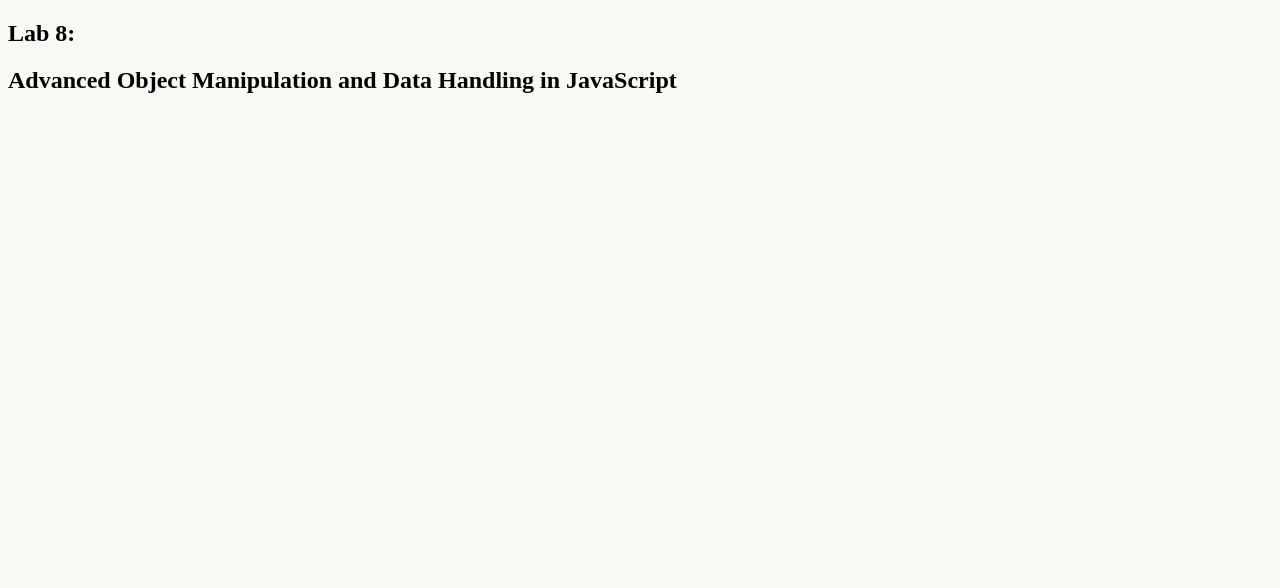
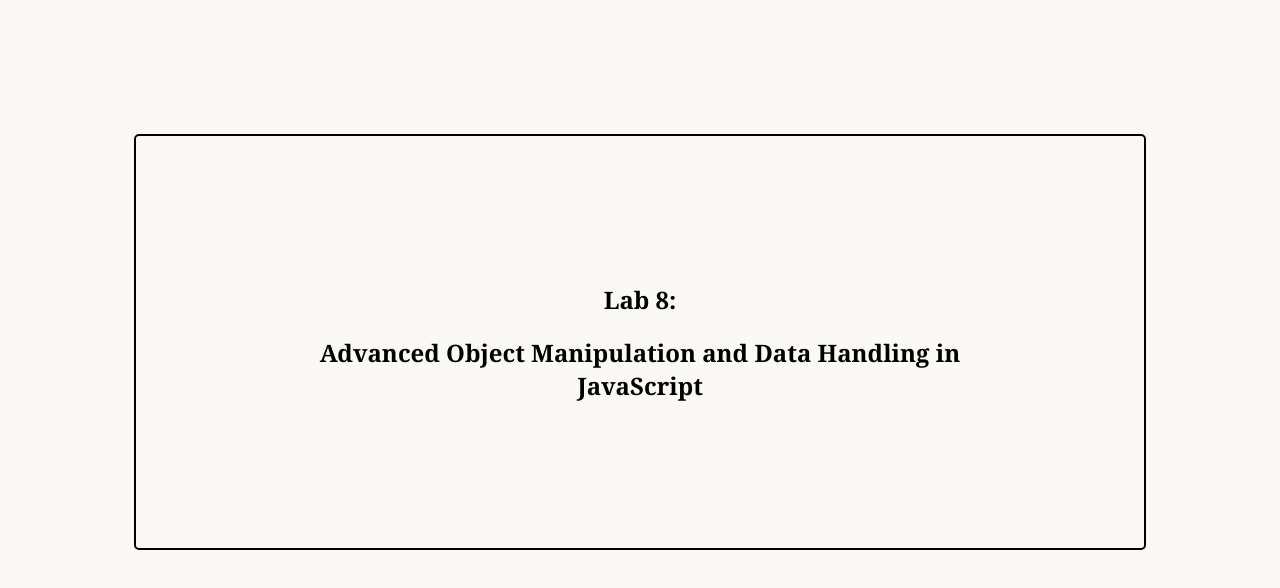
Before and after one commit to kn-mn/javascript-lab-8, a plain HTML site: page index.html in a window 1280 px wide. Drawn offline with Linux system fonts and the light colour scheme.

Commit message:
added part 1 and 2

```diff
--- a/index.html
+++ b/index.html
@@ -8,9 +8,9 @@
     <script src="scripts/script.js" defer></script>
 </head>
 <body>
-    <section id="header">
-    <h1>Lab 8:</h1>
-    <h2>Advanced Object Manipulation and Data Handling in JavaScript</h2>
+    <section class="header">
+        <h1>Lab 8:</h1>
+        <h2>Advanced Object Manipulation and Data Handling in JavaScript</h2>
     </section>
 </body>
 </html>
--- a/styles/style.css
+++ b/styles/style.css
@@ -9,12 +9,8 @@
     border: 2px solid black;
     border-radius: 5px;
     padding: 20px;
-}
-
-/* .header{
-    display: flex;
-    justify-content: center;
+    align-items: center;
     align-items: center;
     margin: 10%;
     padding: 10%;
-} */
+}
```
